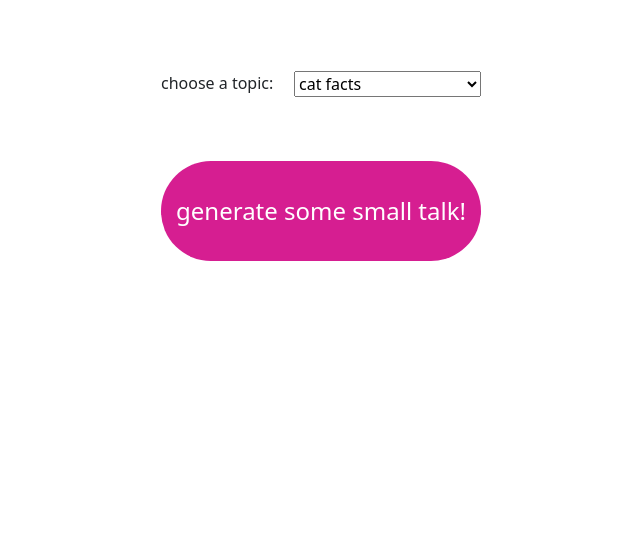
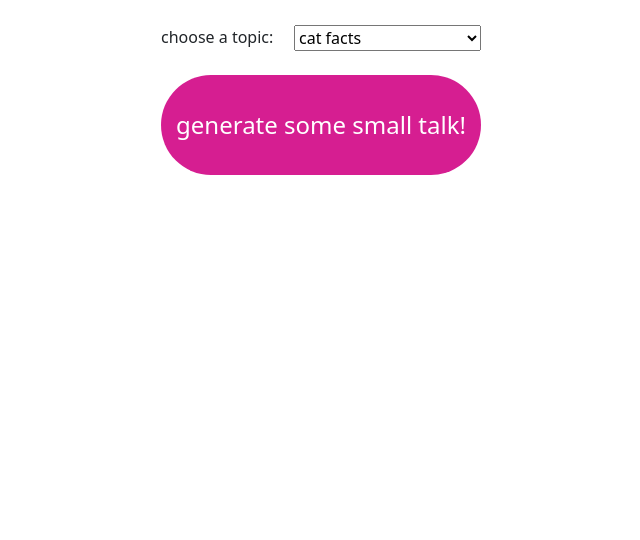
Before and after one commit to elnikiforova/small-talk-generator, a Node server app: page /choose in a window 1280 px wide. Shown: the part 40-580 px from the top of the page, without its empty margins (319-959 px from the left). Run offline with Node 20, Linux system fonts and the light colour scheme; some libraries are stand-ins or nearby versions.

Commit message:
adjust some styles

```diff
--- a/public/css/style.css
+++ b/public/css/style.css
@@ -118,15 +118,14 @@ footer {
 /* elements on choose page */
 
 .wrapper-big {
-  height: 300px;
+  height: 200px;
   display: flex;
   align-items: center;
   justify-content: center;
 }
 
 .choose-wrapper {
-  padding-top: 2em;
-  padding-bottom: 4em;
+  padding-bottom: 1.5em;
   display: flex;
   flex-direction: row;
   justify-content: space-between;
@@ -135,7 +134,7 @@ footer {
 /* elements on about page */
 
 .wrapper-about {
-  height: 70px;
+  height: 50px;
 }
 
 .about-content {
```
